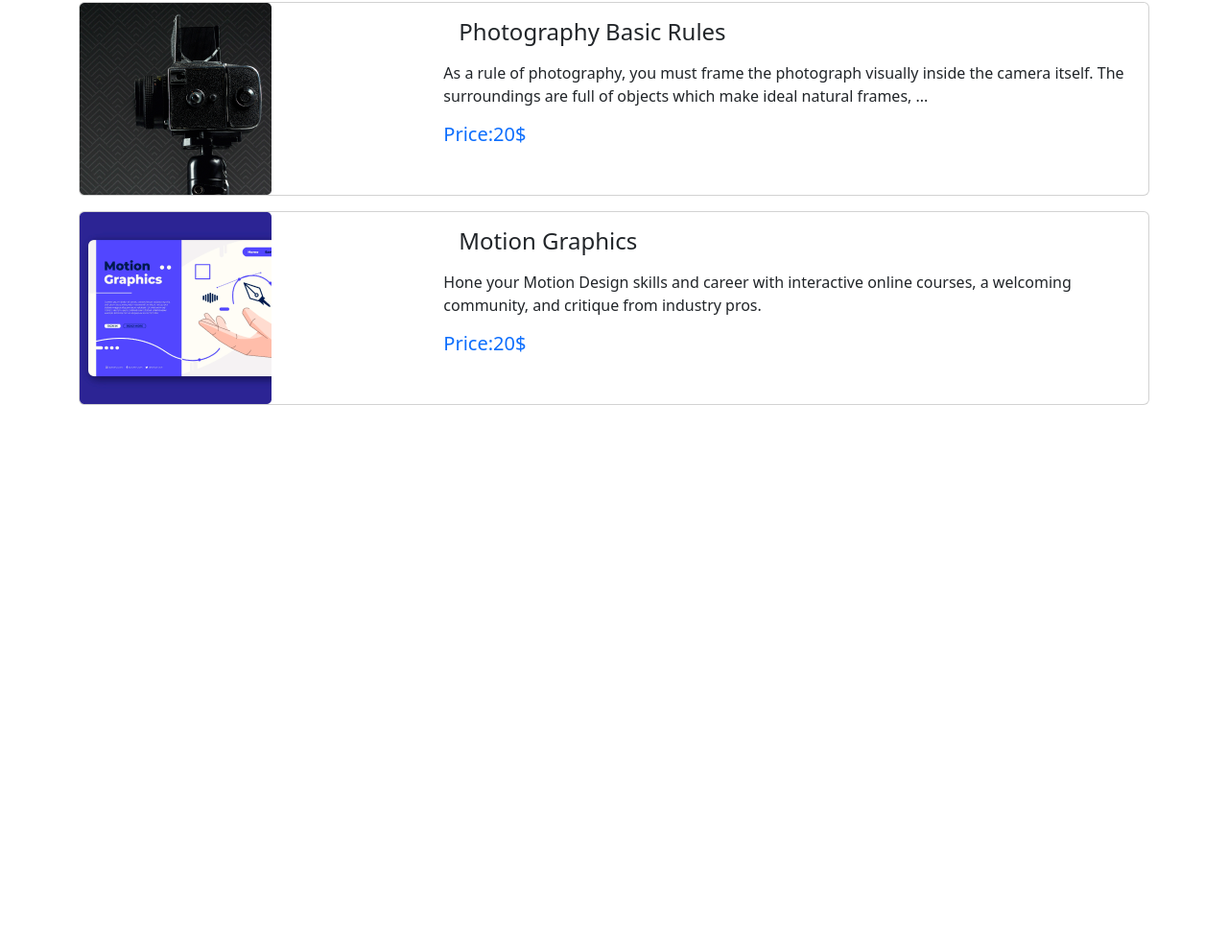
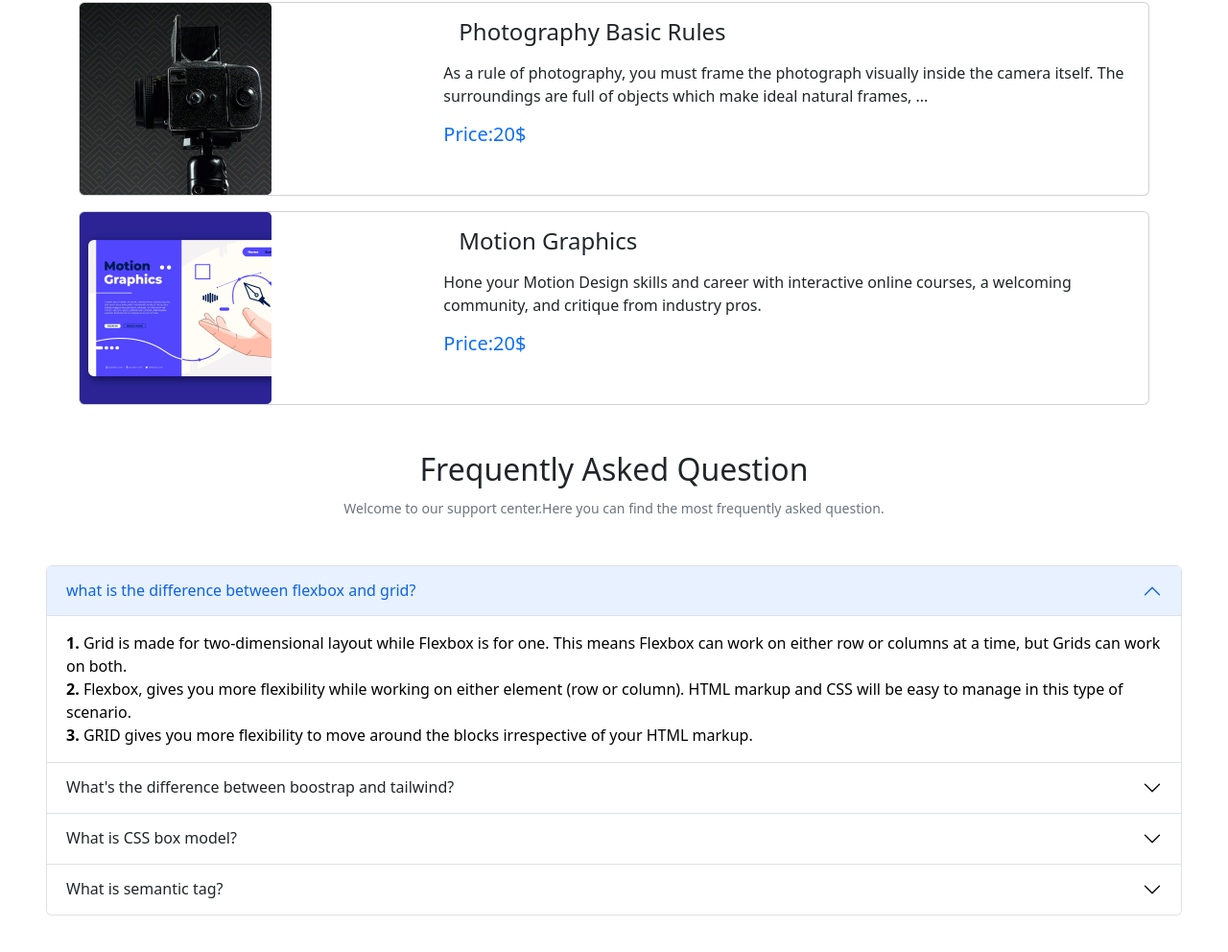
Before and after one commit to foujianajia/learning-website, a plain HTML site: page index.html in a window 1280 px wide. Shown: the part 2026-3018 px from the top of the page at 96% size. Before the commit the page ends 2448 px from the top, so only its background shows below. Drawn offline with nearby package versions, Linux system fonts and the light colour scheme.

Commit message:
added accordion part

```diff
--- a/index.html
+++ b/index.html
@@ -133,7 +133,8 @@
 
     <div class="container mt-5 ">
 
-        <div class="card">
+        <div class="card ">
+
             <div class="row">
 
                 <div class="col-md-4 ">
@@ -257,13 +258,73 @@
 
 
         </div>
+    </div>
+</section>
+<section>
+    <div class="mt-5 mb-5">
 
+        <h2 class="text-center">Frequently Asked Question</h2>
+        <p class="text-center"><small class="text-secondary">Welcome to our support center.Here you can find the most frequently asked question.</small></p>
+         </div>
+         <!-- Accordion part -->
+<div class="mb-5 ms-5 me-5">
+         <div class="accordion" id="accordionPanelsStayOpenExample">
+            <div class="accordion-item">
+              <h2 class="accordion-header" id="panelsStayOpen-headingOne">
+                <button class="accordion-button" type="button" data-bs-toggle="collapse" data-bs-target="#panelsStayOpen-collapseOne" aria-expanded="true" aria-controls="panelsStayOpen-collapseOne">
+                    what is the difference between flexbox and grid?
+                </button>
+              </h2>
+              <div id="panelsStayOpen-collapseOne" class="accordion-collapse collapse show" aria-labelledby="panelsStayOpen-headingOne">
+                <div class="accordion-body">
+                   <strong>1.</strong> Grid is made for two-dimensional layout while Flexbox is for one. This means Flexbox can work on either row or columns at a time, but Grids can work on both. <br>
+                   <strong>2.</strong> Flexbox, gives you more flexibility while working on either element (row or column). HTML markup and CSS will be easy to manage in this type of scenario. <br>
+                   <strong>3.</strong> GRID gives you more flexibility to move around the blocks irrespective of your HTML markup.
+                </div>
+              </div>
+            </div>
+            <div class="accordion-item">
+              <h2 class="accordion-header" id="panelsStayOpen-headingTwo">
+                <button class="accordion-button collapsed" type="button" data-bs-toggle="collapse" data-bs-target="#panelsStayOpen-collapseTwo" aria-expanded="false" aria-controls="panelsStayOpen-collapseTwo">
+                    What's the difference between boostrap and tailwind?
+                </button>
+              </h2>
+              <div id="panelsStayOpen-collapseTwo" class="accordion-collapse collapse" aria-labelledby="panelsStayOpen-headingTwo">
+                <div class="accordion-body">
+                   <strong>1.</strong> A website that is created in the Bootstrap framework is very responsive and flawless. On the other hand, the Tailwind framework makes a more customizable website. <br>
+                   <strong>2.</strong> Bootstrap has been around for a long time and has a large community of developers. On the other hand, Tailwind is not that old, and it is constantly growing its community. <br>
+                   <strong>3.</strong> Most famous companies and applications like Spotify, Lyft, and Twitter use the Bootstrap framework. On the other hand, Bazzite, BlaBlaCar, and Examples are based on Tailwind.
 
+                </div>
+              </div>
+            </div>
+            <div class="accordion-item">
+              <h2 class="accordion-header" id="panelsStayOpen-headingThree">
+                <button class="accordion-button collapsed" type="button" data-bs-toggle="collapse" data-bs-target="#panelsStayOpen-collapseThree" aria-expanded="false" aria-controls="panelsStayOpen-collapseThree">
+                  What is CSS box model?
+                </button>
+              </h2>
+              <div id="panelsStayOpen-collapseThree" class="accordion-collapse collapse" aria-labelledby="panelsStayOpen-headingThree">
+                <div class="accordion-body">
+                  <strong>The CSS Box Model is the primary means of layout for everything on the web.</strong> It is a standard created by the World Wide Web Consortium which describes layout as rectangular boxes in html which surround every single element on a web page or in the document tree.
+                </div>
+              </div>
+            </div>
+            <div class="accordion-item">
+                <h2 class="accordion-header" id="panelsStayOpen-headingTwo">
+                  <button class="accordion-button collapsed" type="button" data-bs-toggle="collapse" data-bs-target="#panelsStayOpen-collapseTwo" aria-expanded="false" aria-controls="panelsStayOpen-collapseTwo">
+                      What is semantic tag?
+                  </button>
+                </h2>
+                <div id="panelsStayOpen-collapseTwo" class="accordion-collapse collapse" aria-labelledby="panelsStayOpen-headingTwo">
+                  <div class="accordion-body">
+                    <strong>Semantic HTML tags allow you to add meaning to your markup so that search engines, screen readers, and web browsers can make sense of it.</strong> By default, when a user agent reads your content it doesn’t understand the context and meaning. Semantic HTML tags let you serve structured content to your users, which is especially important for on-page SEO and accessibility.
+                  </div>
+                </div>
+              </div>
+          </div>
+</div>
 
-
-
-
-    </div>
 
 
 
```
